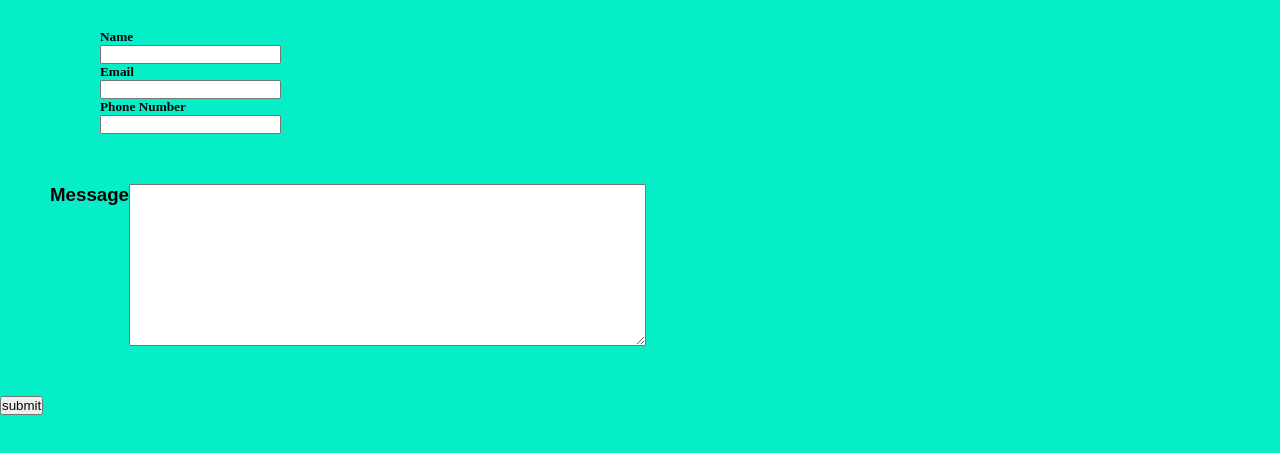
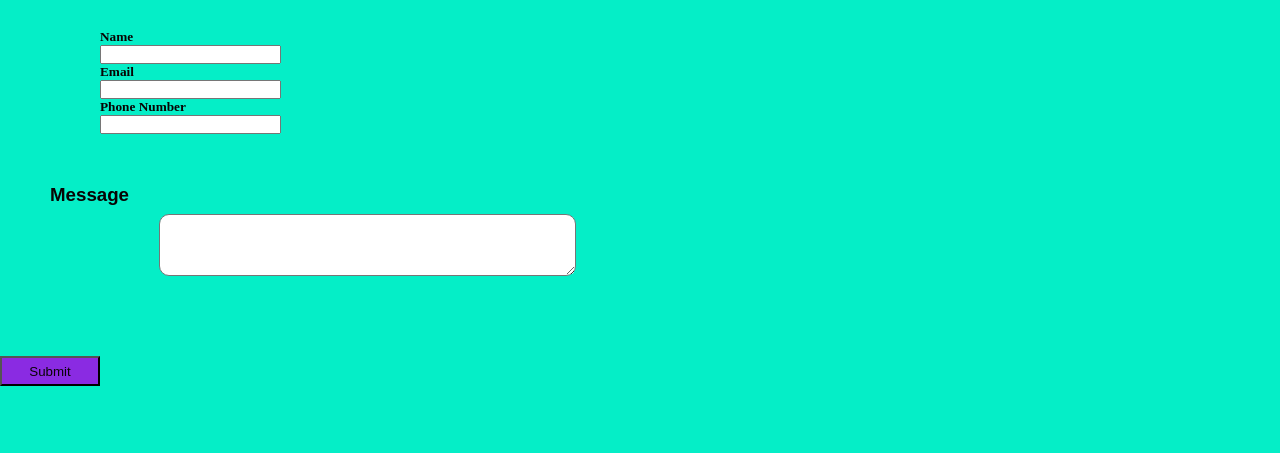
Before and after one commit to stephtraudt/final, a plain HTML site: page contact.html in a window 1280 px wide. Shown: the part 323-776 px from the top of the page. Drawn offline with Linux system fonts and the light colour scheme.

Commit message:
contact change

```diff
--- a/contact.html
+++ b/contact.html
@@ -36,7 +36,5 @@
     <textarea id="freeform" name="freeform" rows="4" cols="50">
  </textarea>
      </div>
-
-    <button> submit </button>
-
+     <button> Submit </button>
 </body>
--- a/main.css
+++ b/main.css
@@ -63,7 +63,12 @@ h2{
 textarea{
     display: flex;
     box-sizing: content-box;
-    padding: 50px;
-
-
+    border-radius: 10px;
+    margin: 30px;
 }
+button{
+    display: flexbox;
+    background-color: blueviolet;
+    width: 100px;
+    height: 30px;
+}
```
